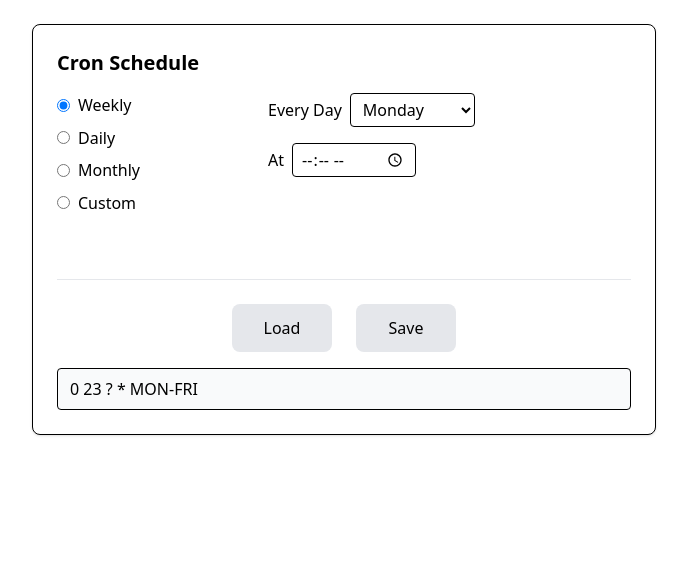
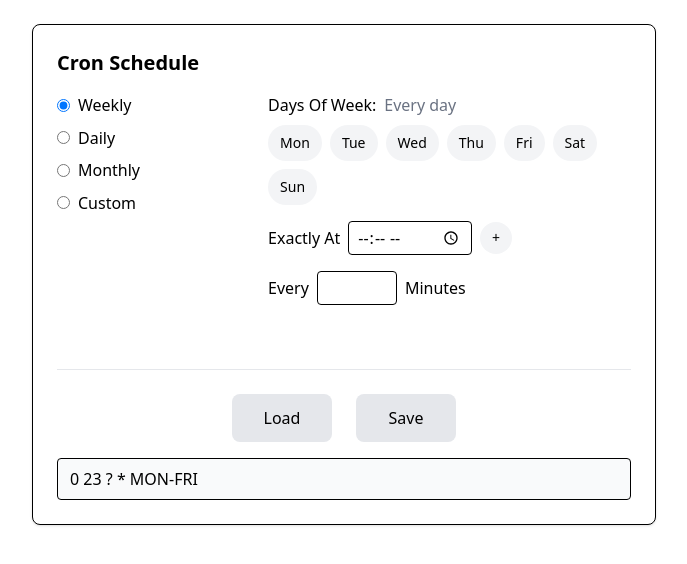
Before and after one commit to hesamzkr/cron-schedule-editor, a React (Vite) app: page / in a window 1280 px wide. Shown: the top 564 px of the page, without its empty margins (296-983 px from the left). Built offline with nearby package versions, Linux system fonts and the light colour scheme.

Commit message:
create all inputs and menus

```diff
--- a/src/App.tsx
+++ b/src/App.tsx
@@ -4,10 +4,10 @@ import ScheduleInputs from "./components/ScheduleInputs";
 import ActionButtons from "./components/ActionButtons";
 import ExpressionDisplay from "./components/ExpressionDisplay";
 
+type ScheduleType = "weekly" | "daily" | "monthly" | "custom";
+
 function App() {
-  const [scheduleType, setScheduleType] = useState<"weekly" | "daily" | "monthly" | "custom">(
-    "weekly"
-  );
+  const [scheduleType, setScheduleType] = useState<ScheduleType>("weekly");
   const [cronExpression, setCronExpression] = useState("0 23 ? * MON-FRI");
 
   return (
@@ -20,7 +20,6 @@ function App() {
           <ScheduleInputs scheduleType={scheduleType} />
         </div>
 
-        {/* Divider */}
         <hr className="mt-16 border-gray-200" />
 
         <ActionButtons onLoad={() => {}} onSave={() => {}} />
--- a/src/components/ScheduleInputs.tsx
+++ b/src/components/ScheduleInputs.tsx
@@ -1,3 +1,8 @@
+import MonthDayInput from "./inputs/MonthDayInput";
+import RepeatingMinuteInput from "./inputs/RepeatingMinuteInput";
+import TimeInput from "./inputs/TimeInput";
+import WeekDayInput from "./inputs/WeekDayInput";
+
 interface ScheduleInputsProps {
   scheduleType: "weekly" | "daily" | "monthly" | "custom";
 }
@@ -7,36 +12,32 @@ function ScheduleInputs({ scheduleType }: ScheduleInputsProps) {
     <div className="flex-1">
       {scheduleType === "weekly" && (
         <div className="space-y-4">
-          <div className="flex items-center gap-2">
-            <span>Every Day</span>
-            <select className="form-select border rounded px-2 py-1">
-              <option>Monday</option>
-              <option>Tuesday</option>
-              <option>Wednesday</option>
-              <option>Thursday</option>
-              <option>Friday</option>
-              <option>Saturday</option>
-              <option>Sunday</option>
-            </select>
-          </div>
-          <div className="flex items-center gap-2">
-            <span>At</span>
-            <input type="time" className="form-input border rounded px-2 py-1" />
-          </div>
+          <WeekDayInput />
+          <TimeInput />
+          <RepeatingMinuteInput />
         </div>
       )}
 
       {scheduleType === "daily" && (
         <div className="space-y-4">
-          <div className="flex items-center gap-2">
-            <span>Each</span>
-            <input
-              type="number"
-              className="form-input border rounded w-16 px-2 py-1"
-              defaultValue="15"
-            />
-            <span>Minutes</span>
-          </div>
+          <TimeInput />
+          <RepeatingMinuteInput />
+        </div>
+      )}
+
+      {scheduleType === "monthly" && (
+        <div className="space-y-4">
+          <MonthDayInput />
+          <TimeInput />
+        </div>
+      )}
+
+      {scheduleType === "custom" && (
+        <div className="space-y-4">
+          <WeekDayInput />
+          <MonthDayInput />
+          <RepeatingMinuteInput />
+          <TimeInput />
         </div>
       )}
     </div>
--- /dev/null
+++ b/src/components/inputs/MonthDayInput.tsx
@@ -0,0 +1,41 @@
+import { useState } from "react";
+
+function MonthDayInput() {
+  const [selectedDays, setSelectedDays] = useState<number[]>([]);
+
+  const toggleDay = (day: number) => {
+    setSelectedDays((prev) =>
+      prev.includes(day) ? prev.filter((d) => d !== day) : [...prev, day].sort((a, b) => a - b)
+    );
+  };
+
+  return (
+    <div className="flex flex-col gap-2">
+      <div className="flex items-center gap-2">
+        <span>Days In Month:</span>
+        {selectedDays.length === 0 && <span className="text-gray-500">Every day</span>}
+        {selectedDays.length > 0 && (
+          <span className="text-gray-700">{selectedDays.join(", ")}</span>
+        )}
+      </div>
+      <div className="flex flex-wrap gap-1 max-w-2xl">
+        {Array.from({ length: 31 }, (_, i) => i + 1).map((day) => (
+          <button
+            key={day}
+            onClick={() => toggleDay(day)}
+            className={`w-8 h-8 rounded-full text-sm flex items-center justify-center
+              ${
+                selectedDays.includes(day)
+                  ? "bg-blue-500 text-white"
+                  : "bg-gray-100 hover:bg-gray-200"
+              }`}
+          >
+            {day}
+          </button>
+        ))}
+      </div>
+    </div>
+  );
+}
+
+export default MonthDayInput;
--- /dev/null
+++ b/src/components/inputs/RepeatingMinuteInput.tsx
@@ -0,0 +1,19 @@
+import { useState } from "react";
+
+function RepeatingMinuteInput() {
+  const [minutes, setMinutes] = useState<number | undefined>(undefined);
+
+  return (
+    <div className="flex items-center gap-2">
+      <span>Every</span>
+      <input
+        className="form-input border w-20 rounded px-2 py-1"
+        value={minutes}
+        onChange={(e) => setMinutes(Number(e.target.value))}
+      />
+      <span>Minutes</span>
+    </div>
+  );
+}
+
+export default RepeatingMinuteInput;
--- /dev/null
+++ b/src/components/inputs/TimeInput.tsx
@@ -0,0 +1,55 @@
+import { useState } from "react";
+
+function TimeInput() {
+  const [times, setTimes] = useState<(string | undefined)[]>([undefined]);
+
+  const addSecondTime = () => {
+    if (times.length < 2) {
+      setTimes([...times, undefined]);
+    }
+  };
+
+  const removeSecondTime = () => {
+    setTimes([times[0]]);
+  };
+
+  const updateTime = (index: number, value: string) => {
+    const newTimes = [...times];
+    newTimes[index] = value;
+    setTimes(newTimes);
+  };
+
+  return (
+    <div className="flex items-center gap-2">
+      <span>Exactly At</span>
+      {times.map((time, index) => (
+        <input
+          key={index}
+          type="time"
+          className="form-input border rounded px-2 py-1"
+          value={time || ""}
+          onChange={(e) => updateTime(index, e.target.value)}
+        />
+      ))}
+      {times.length === 1 ? (
+        <button
+          type="button"
+          onClick={addSecondTime}
+          className="w-8 h-8 rounded-full text-sm flex items-center justify-center bg-gray-100 hover:bg-gray-200"
+        >
+          +
+        </button>
+      ) : (
+        <button
+          type="button"
+          onClick={removeSecondTime}
+          className="w-8 h-8 rounded-full text-sm flex items-center justify-center bg-gray-100 hover:bg-gray-200"
+        >
+          -
+        </button>
+      )}
+    </div>
+  );
+}
+
+export default TimeInput;
--- /dev/null
+++ b/src/components/inputs/WeekDayInput.tsx
@@ -0,0 +1,43 @@
+import { useState } from "react";
+
+function WeekDayInput() {
+  const [selectedDays, setSelectedDays] = useState<string[]>([]);
+
+  const weekDays = ["Monday", "Tuesday", "Wednesday", "Thursday", "Friday", "Saturday", "Sunday"];
+
+  const handleDayToggle = (day: string) => {
+    setSelectedDays((prev) =>
+      prev.includes(day) ? prev.filter((d) => d !== day) : [...prev, day]
+    );
+  };
+
+  return (
+    <div className="flex flex-col gap-2">
+      <div className="flex items-center gap-2">
+        <span>Days Of Week:</span>
+        {selectedDays.length === 0 && <span className="text-gray-500">Every day</span>}
+        {selectedDays.length > 0 && (
+          <span className="text-gray-700">{selectedDays.join(", ")}</span>
+        )}
+      </div>
+      <div className="flex flex-wrap gap-2">
+        {weekDays.map((day) => (
+          <button
+            key={day}
+            onClick={() => handleDayToggle(day)}
+            className={`px-3 py-2 rounded-full text-sm flex items-center justify-center
+              ${
+                selectedDays.includes(day)
+                  ? "bg-blue-500 text-white"
+                  : "bg-gray-100 hover:bg-gray-200"
+              }`}
+          >
+            {day.slice(0, 3)}
+          </button>
+        ))}
+      </div>
+    </div>
+  );
+}
+
+export default WeekDayInput;
```
